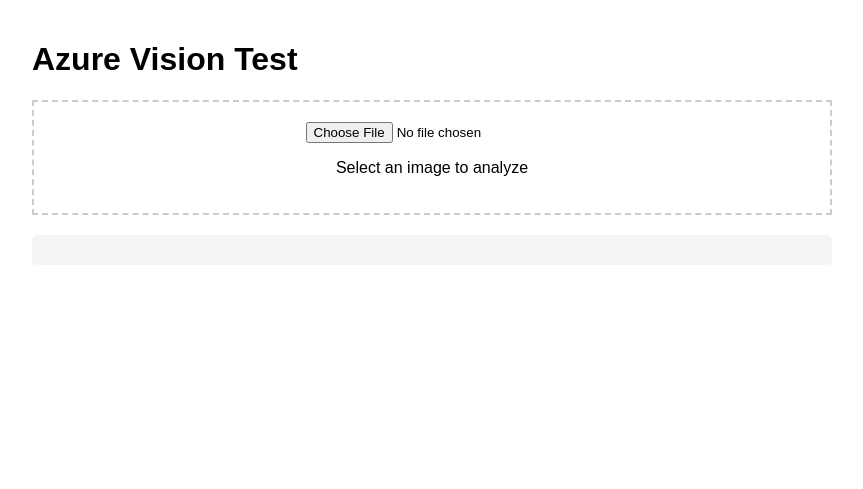
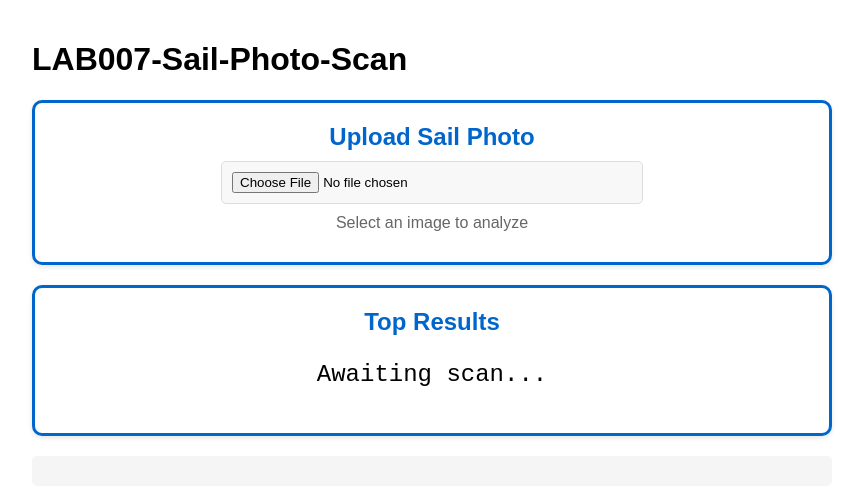
Before and after one commit to thomad99/lab007-scan, a website: page public/test.html in a window 1280 px wide. Shown: the whole page, without its empty margins (208-1071 px from the left). Drawn offline with Linux system fonts and the light colour scheme.

Commit message:
Update test.html

```diff
--- a/public/test.html
+++ b/public/test.html
@@ -1,7 +1,7 @@
 <!DOCTYPE html>
 <html>
 <head>
-    <title>Azure Vision Test</title>
+    <title>LAB007-Sail-Photo-Scan</title>
     <meta name="viewport" content="width=device-width, initial-scale=1">
     <style>
         body {
@@ -11,10 +11,35 @@
             padding: 20px;
         }
         .upload-section {
-            border: 2px dashed #ccc;
+            background: #fff;
+            border: 3px solid #0066cc;
+            border-radius: 10px;
             padding: 20px;
+            margin: 20px 0;
             text-align: center;
-            margin: 20px 0;
+            box-shadow: 0 2px 5px rgba(0,0,0,0.1);
+        }
+        .upload-section h2 {
+            margin: 0 0 10px 0;
+            color: #0066cc;
+        }
+        .upload-section p {
+            color: #666;
+            margin: 10px 0;
+        }
+        .upload-section input[type="file"] {
+            display: block;
+            margin: 10px auto;
+            padding: 10px;
+            border: 1px solid #ddd;
+            border-radius: 5px;
+            background: #f8f8f8;
+            width: 80%;
+            max-width: 400px;
+        }
+        .upload-section input[type="file"]:hover {
+            background: #f0f0f0;
+            border-color: #0066cc;
         }
         #preview {
             max-width: 100%;
@@ -86,16 +111,51 @@
             border-radius: 3px;
             margin-left: 5px;
         }
+
+        .top-results-content {
+            font-size: 24px;
+            font-family: monospace;
+            margin: 15px 0;
+            padding: 10px;
+        }
+
+        .top-result-item {
+            display: flex;
+            justify-content: space-between;
+            align-items: center;
+            padding: 8px;
+            border-bottom: 1px solid #eee;
+            margin: 5px 0;
+        }
+
+        .top-result-number {
+            font-size: 32px;
+            font-weight: bold;
+        }
+
+        .top-result-confidence {
+            font-size: 16px;
+            color: #666;
+        }
     </style>
 </head>
 <body>
-    <h1>Azure Vision Test</h1>
+    <h1>LAB007-Sail-Photo-Scan</h1>
     <div class="upload-section">
+        <h2>Upload Sail Photo</h2>
         <input type="file" id="imageInput" accept="image/*">
         <p>Select an image to analyze</p>
     </div>
+
+    <!-- Top results box -->
+    <div id="topResultsBox" class="sail-number-display" style="display: block;">
+        <h2>Top Results</h2>
+        <div class="top-results-content">Awaiting scan...</div>
+    </div>
+
     <img id="preview" style="display: none;">
     <div id="loading" class="loading">Analyzing image...</div>
+
     <div id="results"></div>
     <div id="sailNumberBox" class="sail-number-display" style="display: none;">
         <h2>Detected Sail Number</h2>
```
